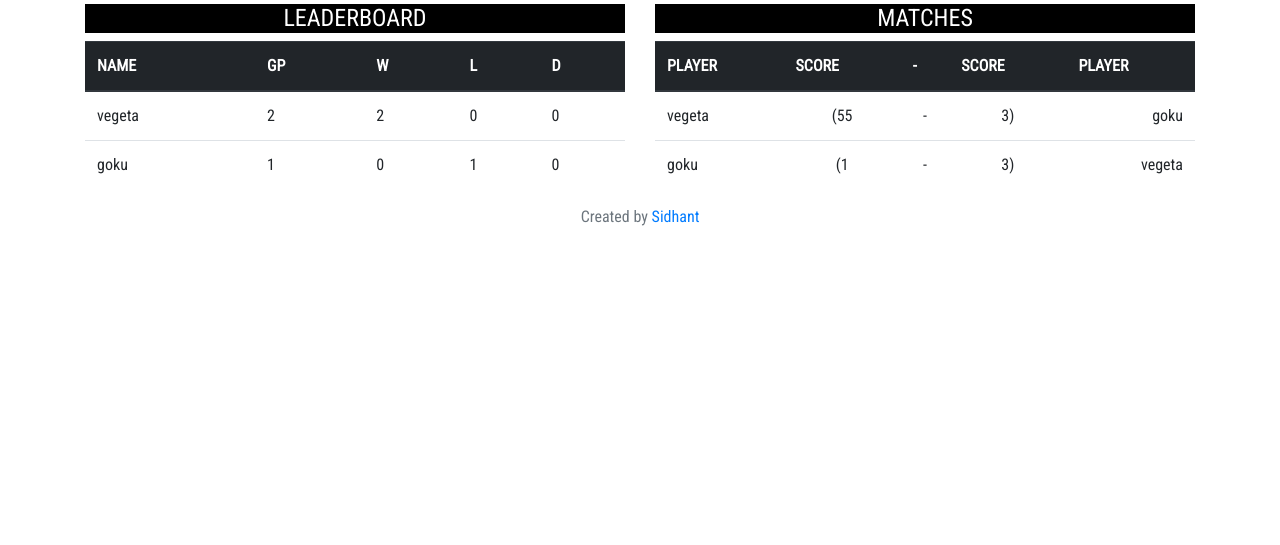
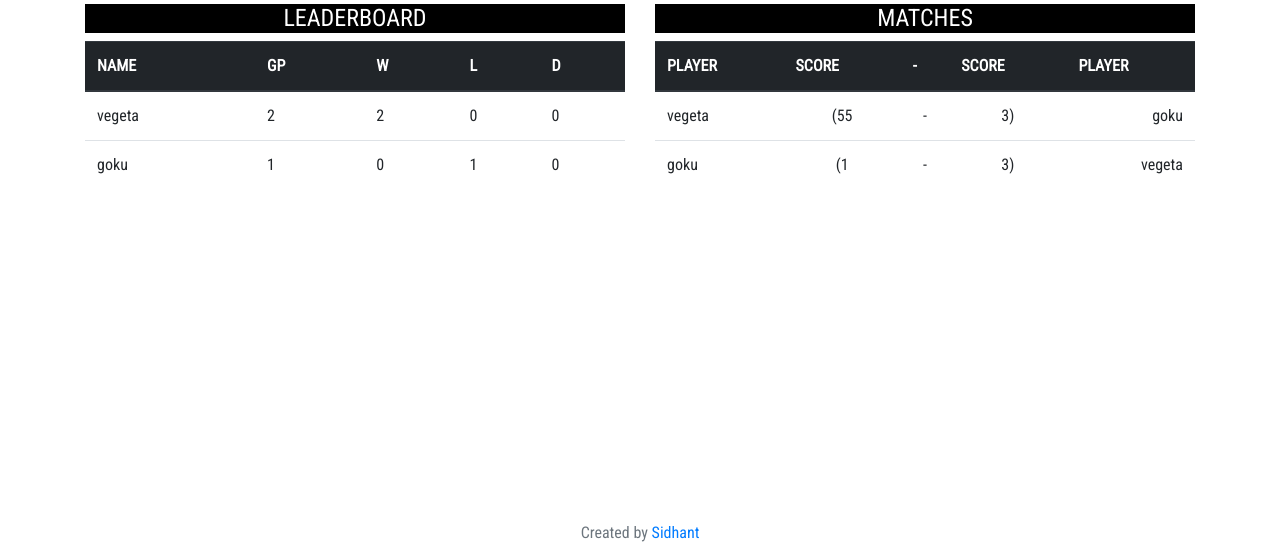
Before and after one commit to sid-hant/leadrboard, a Django app: page /room/dashboard/ in a window 1280 px wide. Shown: the part 255-800 px from the top of the page. Run offline with Django 3.2, Linux system fonts and the light colour scheme; a user stored in the database is signed in; data comes from the database, SQL or seed files in the repository; some libraries are stand-ins or nearby versions; some web fonts are replaced.

Commit message:
Update base.html

```diff
--- a/templates/base.html
+++ b/templates/base.html
@@ -55,8 +55,8 @@
     <br>
 {% block content %}
 {% endblock %}
-    <footer class="footer">
-      <div class="container" align="center">
+    <footer class="footer fixed-bottom">
+      <div class="container fixed-bottom" align="center">
         <span class="text-muted">Created by <a href="https://sid-hant.github.io">Sidhant</a></span>
       </div>
     </footer>
```
